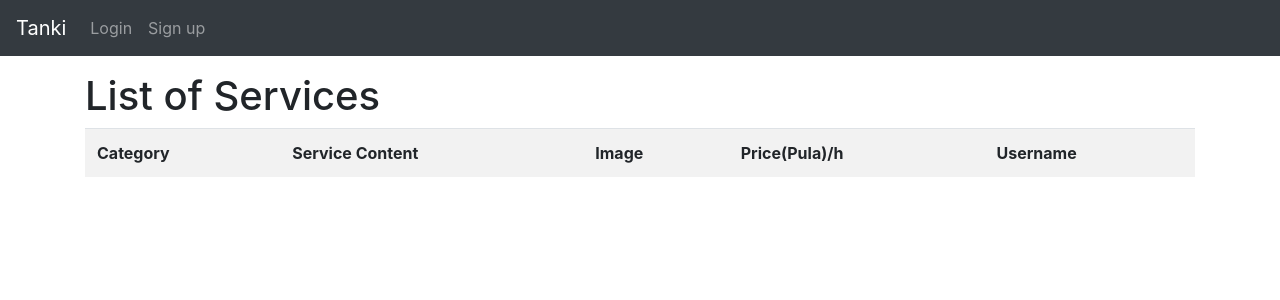
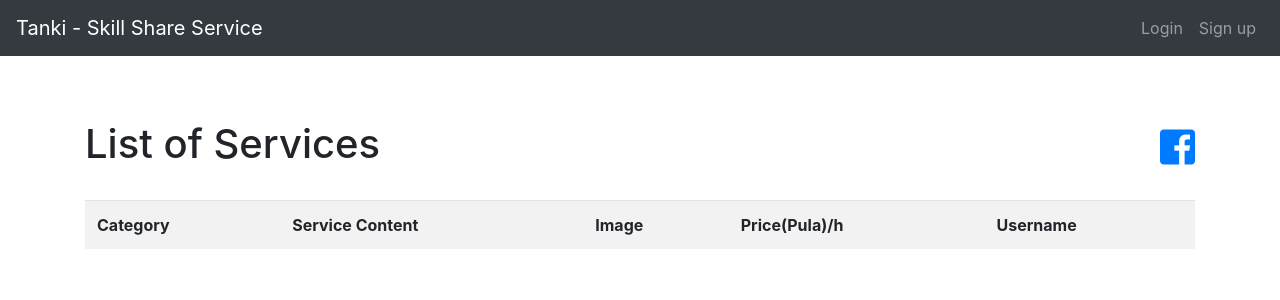
Before and after one commit to hideame/tanki, a Django app: template skill/templates/skill/service_list.html in a window 1280 px wide. Shown: the top 300 px of the page. Run offline with Django 3.2, Linux system fonts and the light colour scheme; the template is opened without the code that fills it, so the values that code supplies are empty; some libraries are stand-ins or nearby versions.

Commit message:
機能改修

```diff
--- a/skill/templates/skill/service_detail.html
+++ b/skill/templates/skill/service_detail.html
@@ -1,12 +1,12 @@
 {% extends 'layout.html' %}
 {% block content %}
-    <h1>{{ service.content }}</h1>
+    <h1 class="py-4">{{ service.content }}</h1>
 
     <div>
         <p>{{ service.category.name }}</p>
         <p>{{ service.content }}</p>
         {% if service.image %}
-            <p><img src="{{ service.image.url }}"></p>
+            <p><img src="{{ service.image.medium.url }}"></p>
         {% else %}
             <p>No image</p>
         {% endif %}
--- a/skill/templates/skill/service_form.html
+++ b/skill/templates/skill/service_form.html
@@ -1,12 +1,13 @@
 {% extends 'layout.html' %}
 {% block content %}
     <!-- 新規と編集で共通のテンプレート -->
-    <h1>{{ object|yesno:'Update,Create'}} of Service List</h1>
+    <h1 class="py-4">{{ object|yesno:'Update,Create'}} of Service</h1>
 
     <form action='' method='post' enctype='multipart/form-data'>
         {% csrf_token %}                <!-- このフォームが正式であることを証明する -->
         {{ form.as_p }}                 <!-- 全ての項目を表示 -->
-        <button type='submit' class='submit btn btn-danger'>{{ object|yesno:'Update,Create'}}</button>
+        <p class="text-danger">* All of them must be in English, including the attached file name.</p>
+        <button type='submit' class='submit btn btn-primary'>{{ object|yesno:'Update,Create'}}</button>
     </form>
     <div>
         <!-- JavaScriptで戻る機能を実装 -->
--- a/skill/templates/skill/service_list.html
+++ b/skill/templates/skill/service_list.html
@@ -1,6 +1,15 @@
 {% extends 'layout.html' %}
 {% block content %}
-    <h1>List of Services</h1>
+    <h1 class="py-4">
+        List of Services
+        <!-- ログイン時のみリンクを表示 -->
+        <a class="float-right ml-2 my-1" href="https://www.facebook.com/SkillShareServiceTanki/" rel="noopener" target="_blank"><i class="fab fa-facebook-square fb-blue"></i></a>
+        {% if user.is_authenticated %}
+            <div class="d-inline float-right">
+                <a href='{% url "skill:create" %}' class="btn btn-primary">Create Service</a>
+            </div>
+        {% endif %}
+    </h1>
     <table class='table table-striped table-hover'>
         <tr>
             <th>Category</th><th>Service Content</th><th>Image</th><th>Price(Pula)/h</th><th>Username</th>
@@ -10,7 +19,7 @@
             <td>{{ service.category.name }}</td>
             <td><a href='{% url "skill:detail" service.pk %}'>{{ service.content }}</a></td>
             {% if service.image %}
-                <td><img src="{{ service.image.url }}"></td>
+                <td><img src="{{ service.image.thumbnail.url }}"></td>
             {% else %}
                 <td>No image</td>
             {% endif %}
@@ -19,10 +28,4 @@
         </tr>
         {% endfor %}
     </table>
-    <!-- ログイン時のみリンクを表示 -->
-    {% if user.is_authenticated %}
-        <div>
-            <a href='{% url "skill:create" %}' class="btn btn-primary">Create Service</a>
-        </div>
-    {% endif %}
 {% endblock %}
--- a/skill/views.py
+++ b/skill/views.py
@@ -19,6 +19,9 @@ stripe.api_key = settings.STRIPE_SECRET_KEY
 # IndexViewクラスを作成
 class IndexView(generic.ListView):  # モデルで取り出したデータで一覧ページを作成
     model = Service
+
+    def get_queryset(self):         # 作成順にソート
+        return super().get_queryset().order_by('-created_at')
 
 class DetailView(generic.DetailView):
     model = Service
--- a/templates/layout.html
+++ b/templates/layout.html
@@ -11,7 +11,7 @@
         <!-- <link rel="stylesheet" href="https://maxcdn.bootstrapcdn.com/font-awesome/4.6.3/css/font-awesome.min.css"> -->
         <link rel="stylesheet" href="https://use.fontawesome.com/releases/v5.6.1/css/all.css">
         <style>.my-red {color: red}</style>
-        <title>Tanki</title>
+        <title>Tanki - Skill Share Service</title>
 
         <!-- Global site tag (gtag.js) - Google Analytics -->
         <script async src="https://www.googletagmanager.com/gtag/js?id=UA-71832075-2"></script>
@@ -24,10 +24,10 @@
         </script>
     </head>
     <body>
-        <div class='pb-5 mb-4'>
+        <div class='pb-5 mb-5'>
             <!-- ナビゲーションバーを設定 -->
             <nav class='navbar navbar-expand-sm navbar-dark bg-dark fixed-top'>
-                <a class='navbar-brand' href='{% url "skill:index" %}'>Tanki</a>
+                <a class='navbar-brand mr-auto' href='{% url "skill:index" %}'>Tanki - Skill Share Service</a>
                 <!-- ナビゲーションバーに、ログインとログアウトのリンクを表示 -->
                 <ul class='navbar-nav'>
                     <!-- ログイン中なら、ユーザ名とログアウトのリンクを表示 -->
```
Also changed, not shown: skill/models.py (+15 -4 lines), README.md, skill/migrations/0011_auto_20190929_0540.py (added), skill/migrations/0012_auto_20190929_0609.py (added), skill/migrations/0013_auto_20190929_0657.py (added), skill/migrations/0014_auto_20190929_0722.py (added).
